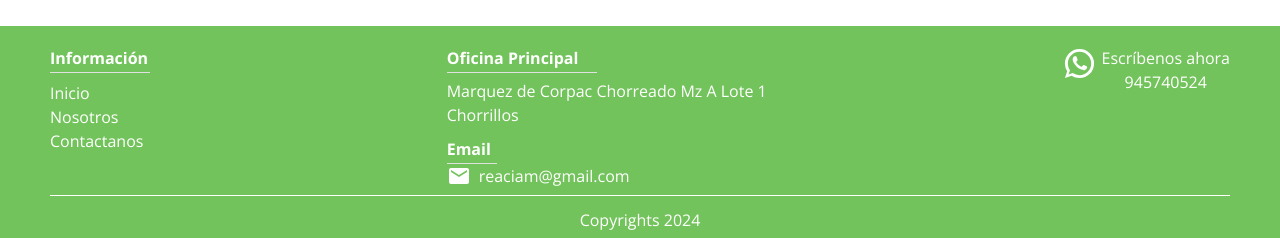
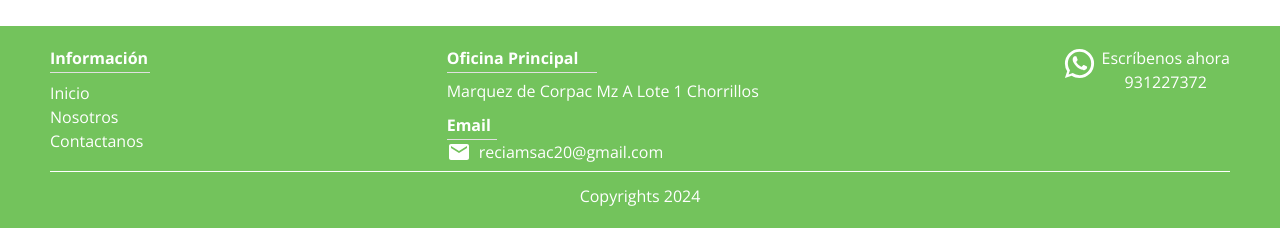
Before and after one commit to reynaldo-94/reciam_page_web, a React (Vite) app: page /reciam_page_web/staff in a window 1280 px wide. Shown: the part 1046-1284 px from the top of the page. Built offline with nearby package versions, Linux system fonts and the light colour scheme.

Commit message:
update changes

```diff
--- a/src/components/Footer/Footer.jsx
+++ b/src/components/Footer/Footer.jsx
@@ -1,5 +1,5 @@
 import { Email, FacebookOutlined, Instagram, WhatsApp, YouTube } from '@mui/icons-material';
-import { Box, Divider, Grid, Link, TextField, Typography, styled } from '@mui/material';
+import { Box, Divider, Grid, Link, TextField, Typography, styled, useMediaQuery, useTheme } from '@mui/material';
 import { GridInfoDetailFooter, GridInfoLogoFooter, GridInfoSocialFooter } from './constants';
 import { FontSize, ThemePalette } from '../../theme/theme';
 import { CButton } from '../Button';
@@ -15,10 +15,14 @@ const dataFooter = [
 
 export const Footer = () => {
 
+  const theme = useTheme();
+
   const navigate = useNavigate();
 
+  const onlySmallScreen = useMediaQuery(theme.breakpoints.down("md"));
+
   return (
-    <Box marginTop='20px' p='20px 50px' component="footer" display='flex' flexDirection='column' sx={{ backgroundColor: ThemePalette.SECTION_BACKGROUND_GREEN }} color={ThemePalette.TEXT_WHITE} gap='7px' >
+  <Box marginTop='20px' p='20px 50px' component="footer" display='flex' flexDirection='column' sx={{ backgroundColor: ThemePalette.SECTION_BACKGROUND_GREEN }} color={ThemePalette.TEXT_WHITE} gap='7px' >
     <Box display='flex' justifyContent='space-between' flexWrap='wrap' gap='10px'>
       <Box display='flex' flexDirection='column' gap='8px' flex={1}>
         <Box display='flex' flexDirection='column' gap='2px'>
@@ -48,31 +52,6 @@ export const Footer = () => {
         </Box>
       </Box>
 
-      {/* <Box display='flex' flexDirection='column' gap='8px' flex={1}>
-        <Box display='flex' flexDirection='column' gap='2px'>
-          <Typography color={ThemePalette.WHITE} fontWeight='bold' >Servicios</Typography>
-          <Divider sx={{
-            bgcolor: ThemePalette.WHITE,
-            width: '100px'
-          }} />
-        </Box>
-
-
-        <Box>
-          {
-            services.map((res) => (
-              <Typography color={ThemePalette.WHITE} key={res.id}
-                onClick={() => navigate(res.path)}
-                sx={{
-                  cursor: 'pointer'
-                }}
-              >
-                {res.label}
-              </Typography>
-            ))
-          }
-        </Box>
-      </Box> */}
       <Box display='flex' flexDirection='column' gap='10px' flex={1}>
         <Box display='flex' flexDirection='column' gap='6px'>
 
@@ -85,7 +64,7 @@ export const Footer = () => {
           </Box>
 
           <Box>
-            <Typography color={ThemePalette.WHITE}>Marquez de Corpac Chorreado Mz A Lote 1 Chorrillos</Typography>
+            <Typography color={ThemePalette.WHITE}>Marquez de Corpac Mz A Lote 1 Chorrillos</Typography>
           </Box>
         </Box>
         <Box display='flex' flexDirection='column' color={ThemePalette.WHITE}>
@@ -98,18 +77,18 @@ export const Footer = () => {
           </Box>
           <Box display='flex' gap='8px'>
             <Email />
-            <Typography>reaciam@gmail.com</Typography>
+            <Typography>reciamsac20@gmail.com</Typography>
           </Box>
         </Box>
       </Box>
-      <Box display='flex' flexDirection='column' gap='10px' flex={1} alignItems='end'>
+      <Box display='flex' flexDirection='column' gap='10px' flex={1} alignItems={onlySmallScreen ? 'start' : 'end'}>
         <Box display='flex' gap='5px'>
           <WhatsApp fontSize='large' sx={{ color: '#fff' }} />
           <Box display='flex' flexDirection='column' color={ThemePalette.WHITE}>
             <Typography>Escríbenos ahora</Typography>
             <Typography textAlign='center' onClick={() => window.open('https://wa.me/51916502605', '_blank')} sx={{
               cursor: 'pointer'
-            }} >945740524</Typography>
+            }} >931227372</Typography>
           </Box>
         </Box>
         {/* <Box display='flex' justifyContent='center'>
```
Also changed, not shown: 2 other files (tests, documents, lock files or other folders).
